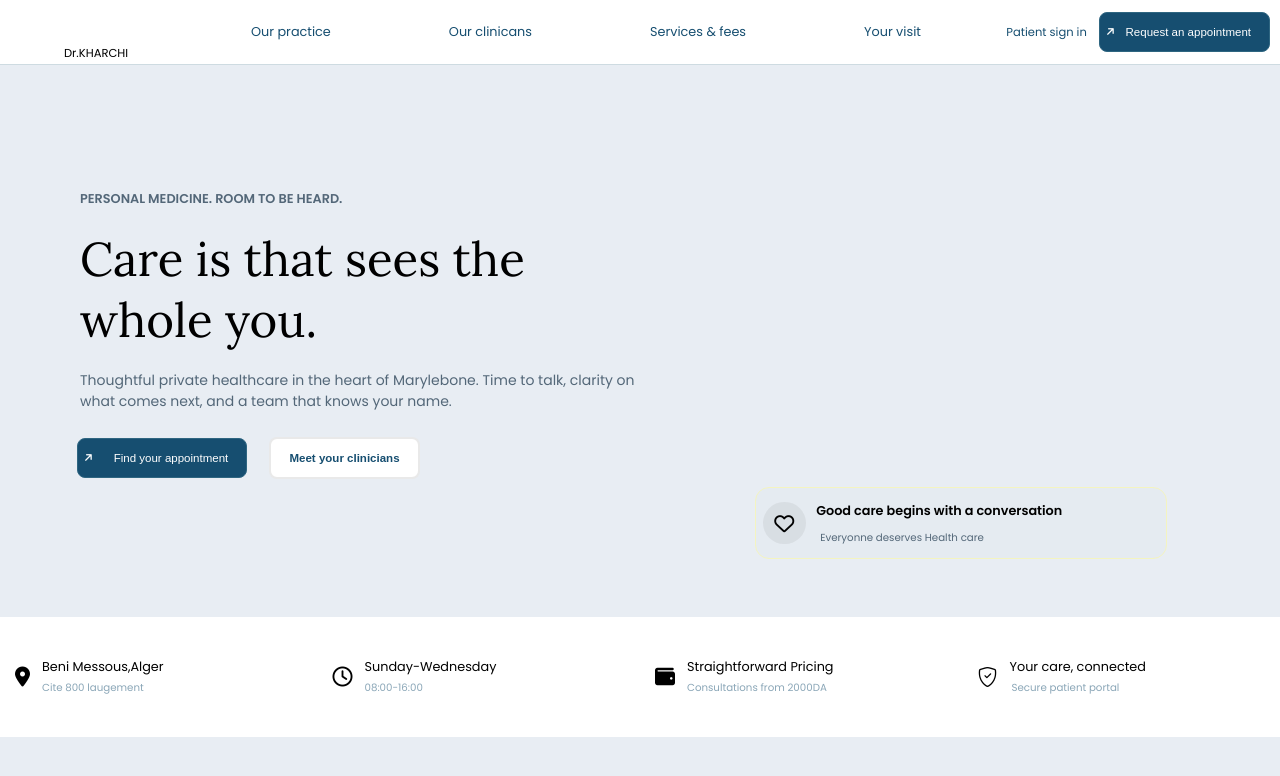
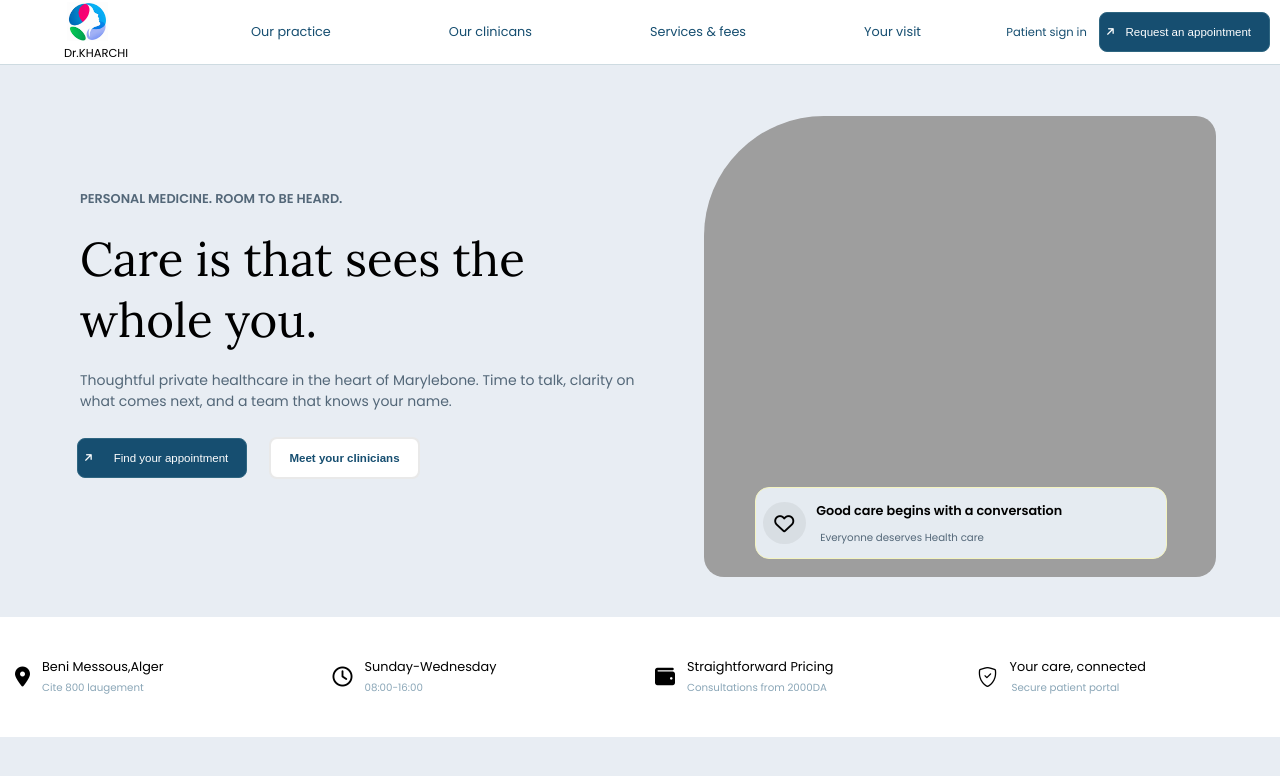
Before and after one commit to zakariawebdesigner-png/Medical-Clinic, a plain HTML site: page index.html in a window 1280 px wide. Shown: the top 776 px of the page. Drawn offline with nearby package versions, Linux system fonts and the light colour scheme; the site is published under a folder, as on GitHub Pages, so addresses that start at the root find nothing; a web font is replaced by a local one.

Commit message:
Fix image paths for GitHub Pages

```diff
--- a/Home/Css/Home-Style.css
+++ b/Home/Css/Home-Style.css
@@ -194,7 +194,7 @@ margin: 0;
 
 
 .Logo{
-    background-image: url("/Photos/Logo.jpg");
+    background-image: url("../../Photos/Logo.jpg");
     background-size: contain;
     background-repeat: no-repeat;
     width: 30%;
@@ -244,7 +244,7 @@ box-sizing: border-box;
 
 .DoctorsPic{
     position: relative;
-    background-image: url("/Photos/DoctorsPic.png");
+    background-image: url("../../Photos/DoctorsPic.png");
     background-size: cover;
     background-position: center;
     width: 80%;
```
